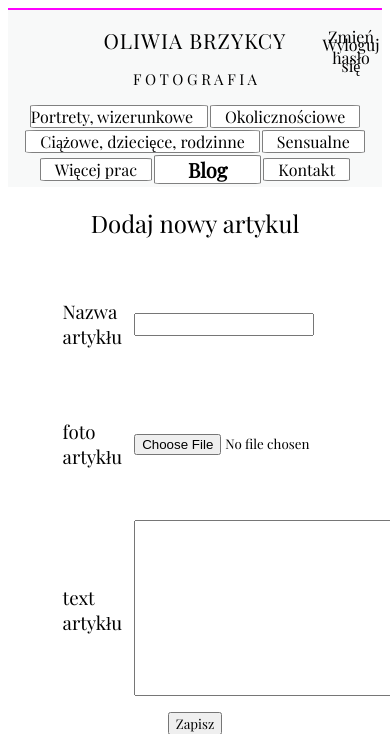
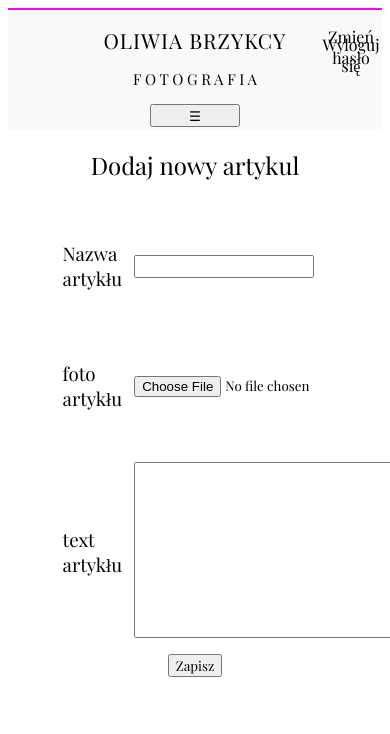
Before and after one commit to roman-uk/Oliwia_site, a Django app: page /blog/add-article in a window 390 px wide; the page is wider, and only the part inside the window is pictured. Shown: the top 734 px of that part. Run offline with Django 3.2, Linux system fonts and the light colour scheme; the visitor is signed in with stand-in values (Sample User, id 1).

Commit message:
created button dropdown menu navbar

```diff
--- a/photographer/static/photographer/css/style.css
+++ b/photographer/static/photographer/css/style.css
@@ -72,6 +72,9 @@ html, html a {
     margin-left: 8px;
     margin-top: 0;
     text-align: left;
+}
+#btn {
+    display: none;
 }
 
 
@@ -348,9 +351,8 @@ nav a{
     }
     .item-a{
         background: white;
-        border-radius: 5%;
-        margin: 1px;
-        border: 1px solid grey;
+        margin: 2% auto;
+        text-align: center;
     }
     .face-inst{
         width: 21em;
@@ -358,5 +360,14 @@ nav a{
     footer{
         width: 21em;
     }
+    #navbar{
+        display: none;
+    }
+    #btn {
+        padding-right: 10%;
+        padding-left: 10%;
+        display: block;
+        margin: auto;
+    }
 
 }
--- a/photographer/templates/photographer/index.html
+++ b/photographer/templates/photographer/index.html
@@ -33,8 +33,8 @@
 
 			<h3>F O T O G R A F I A</h3>
 		</div>
-
-	<nav>
+			<button id="btn">&#9776;</button>
+	<nav id=navbar>
 <!-- id-for the style of the active tab -->
 <!-- to open a new page, we provide the link with:
 				'reusable_page' - template url,
@@ -66,6 +66,16 @@
         <b>made by roman-uk <strong> | </strong> <span> mail:  roman55@mail.com</span></b>
     </footer>
 
+<script>
+	var navbar = document.getElementById('navbar')
+	var menubtn = document.getElementById('btn')
 
+	menubtn.onclick = function() {
+		if (navbar.style.display == "block"){
+			navbar.style.display = "none";}
+		else {
+			navbar.style.display = "block";}
+	}
+</script>
 </body>
 </html>
```
